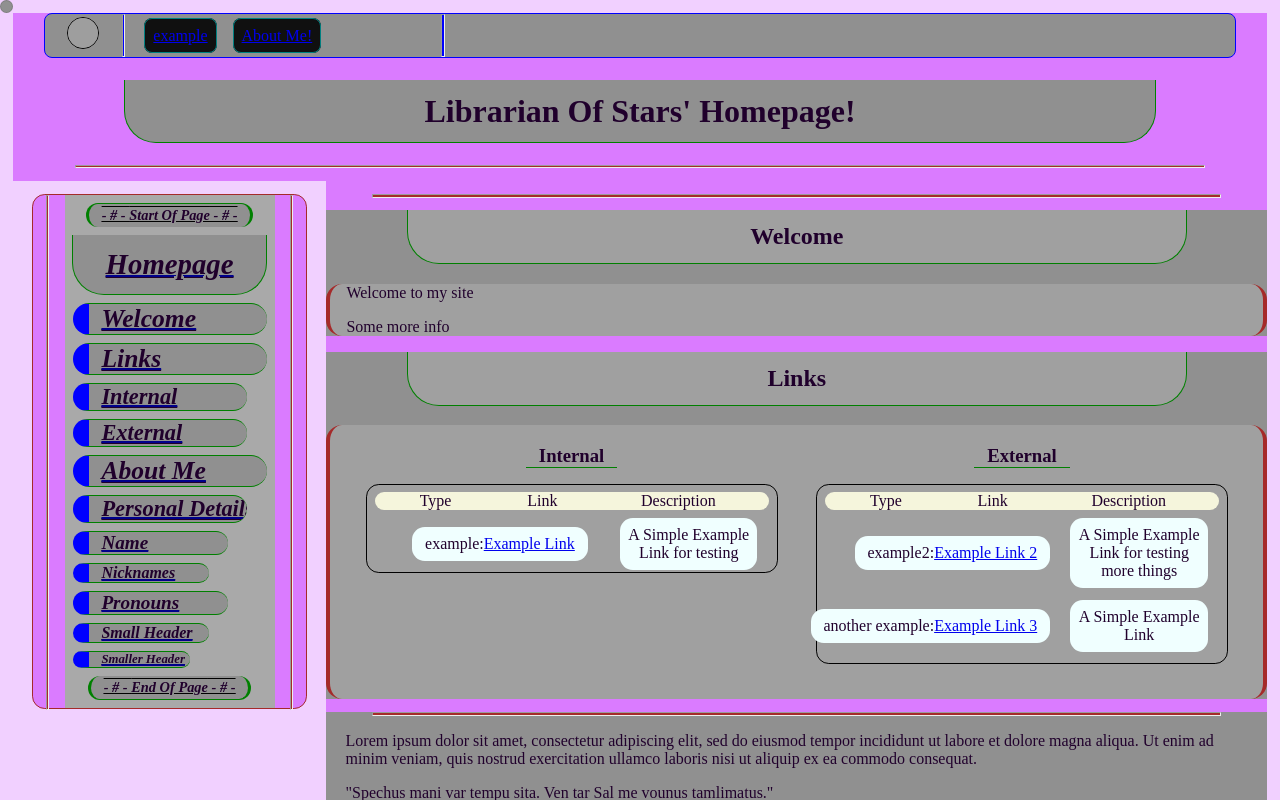
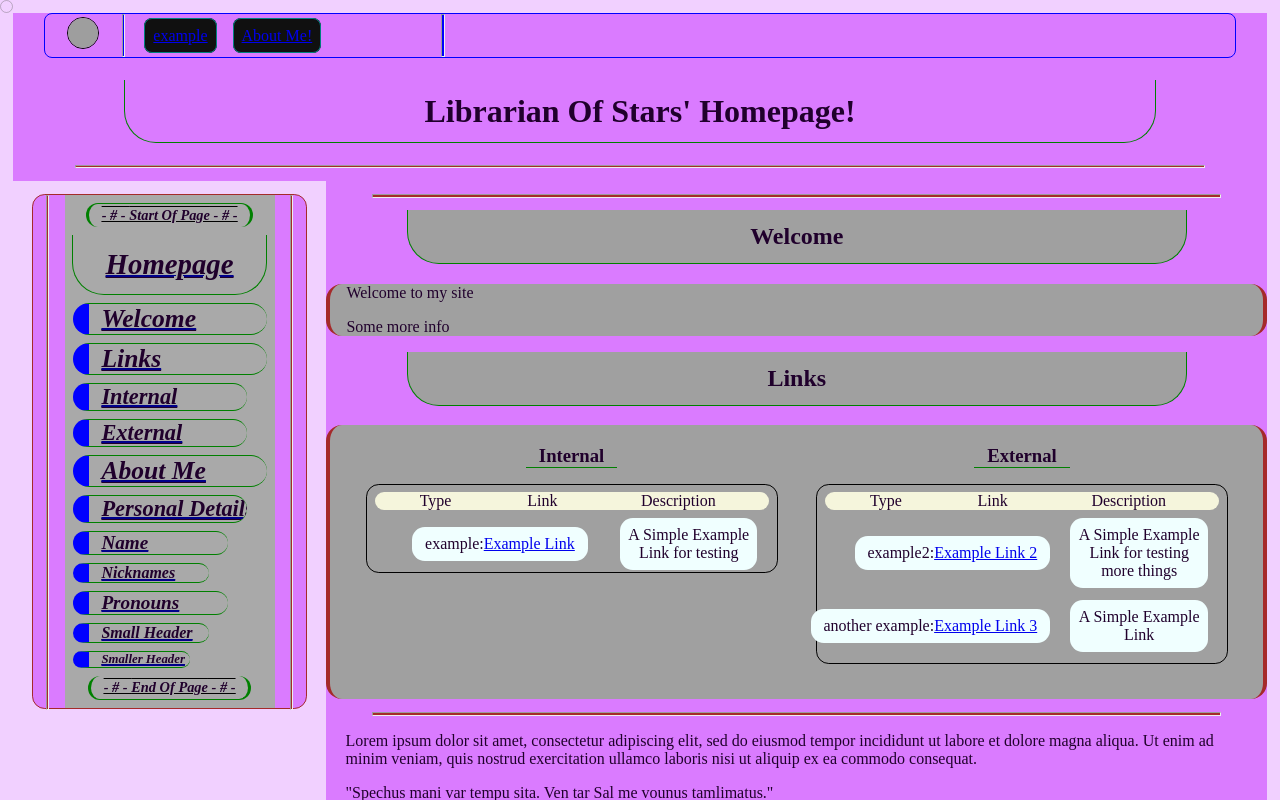
Before and after one commit to librarianofstars-ca-org/website, a Next.js app: page / in a window 1280 px wide. Shown: the top 800 px of the page. Built offline with nearby package versions, Linux system fonts and the light colour scheme; grey boxes are pictures that could not be loaded.

Commit message:
fix: don't override color of all elements anymore, that should only be for testing

```diff
--- a/styles/shared.css
+++ b/styles/shared.css
@@ -1,11 +1,6 @@
 /* Style properties shared amoung all elements site-wide */
 html {
     width: 100%;
-}
-
-* {
-    background-color: #909090;
-   /* outline: 1px solid red !important; */
 }
 
 small.nav-id-hidden:hover {
```
